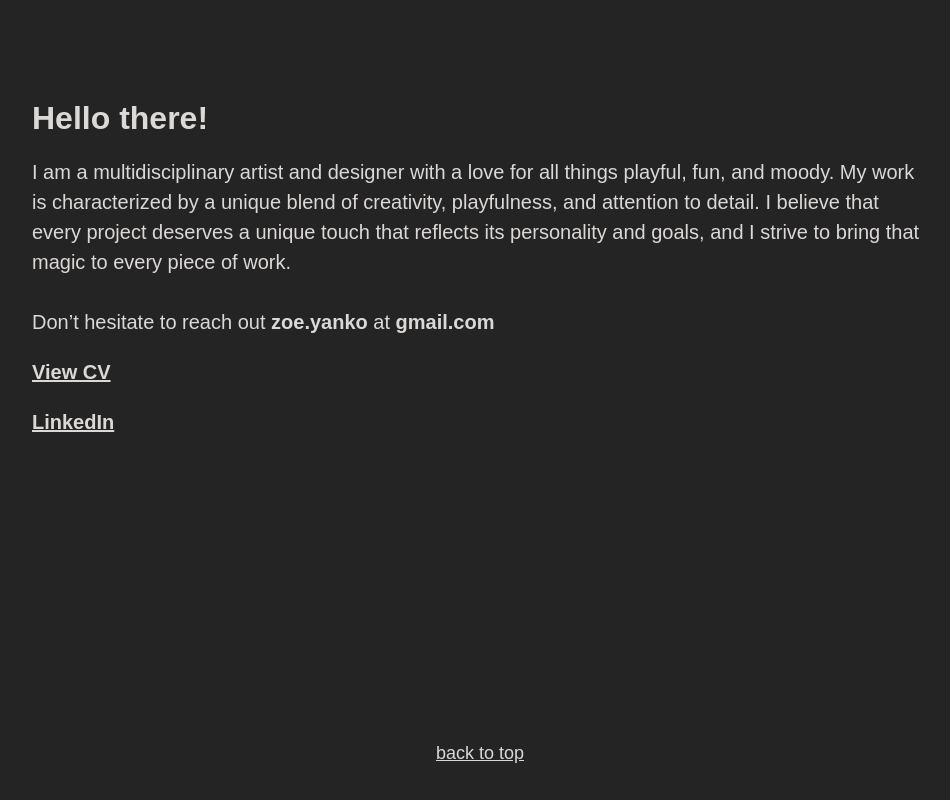
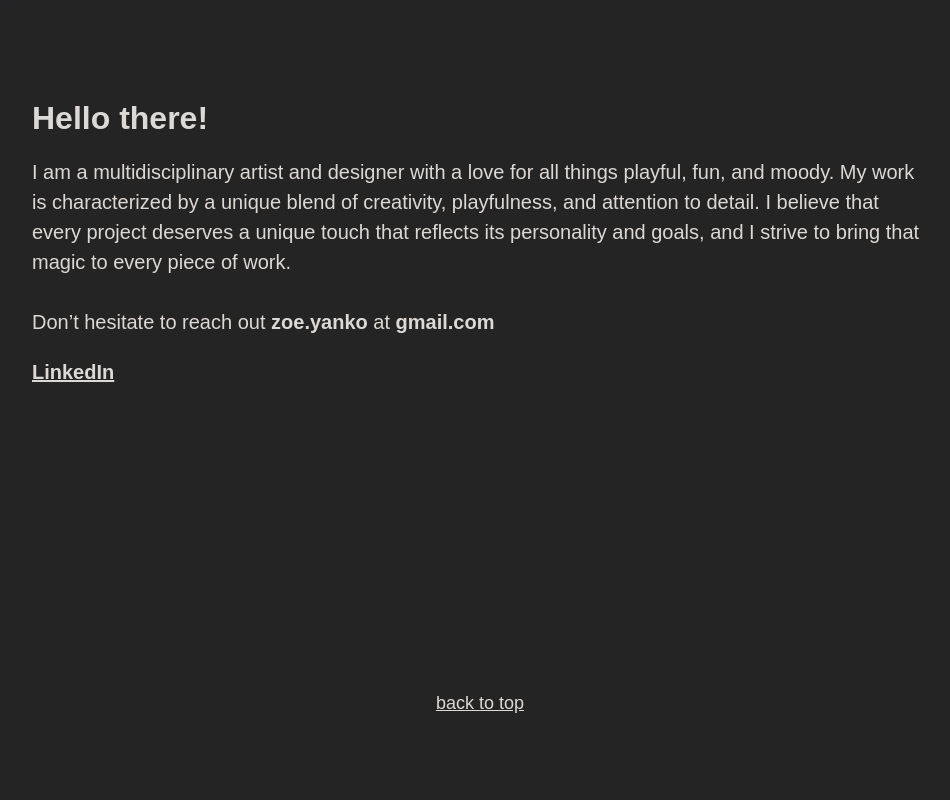
Before and after one commit to zoeyanko/test_portfolio, a React (Vite) app: page / in a window 1280 px wide. Shown: the part 830-1630 px from the top of the page, without its empty margins (244-1194 px from the left). Built offline with nearby package versions, Linux system fonts and the light colour scheme; a web font is replaced by a local one.

Commit message:
Lil check

```diff
--- a/src/App.jsx
+++ b/src/App.jsx
@@ -82,9 +82,6 @@ function App() {
               <br /><br />
               Don’t hesitate to reach out <strong>zoe.yanko</strong> at <strong>gmail.com</strong>
             </p>
-            <p className="cv-link">
-              <a href="/docs/CV.pdf" target="_blank" rel="noopener noreferrer">View CV</a>
-            </p>
             <p className="linkedin-link">
               <a href="https://www.linkedin.com/in/irina-valeeva/" target="_blank" rel="noopener noreferrer">LinkedIn</a>
             </p>
```
